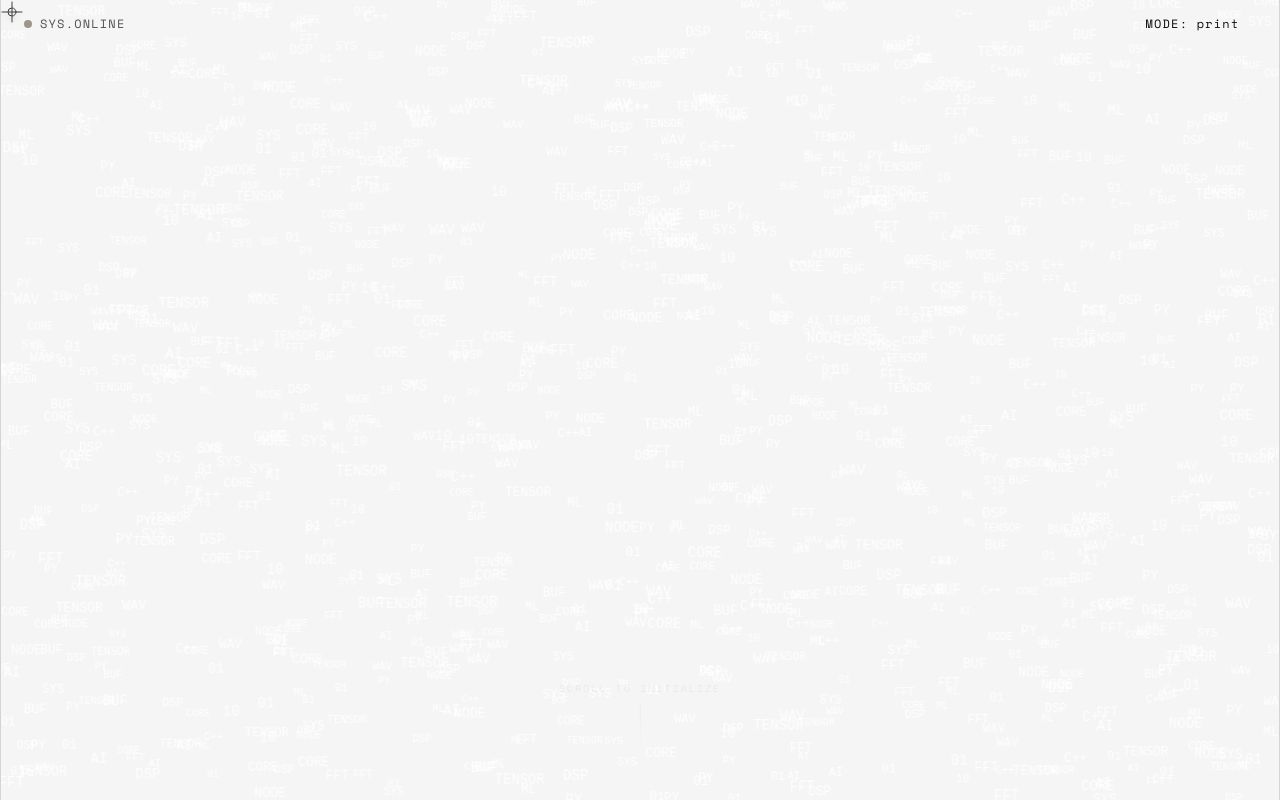
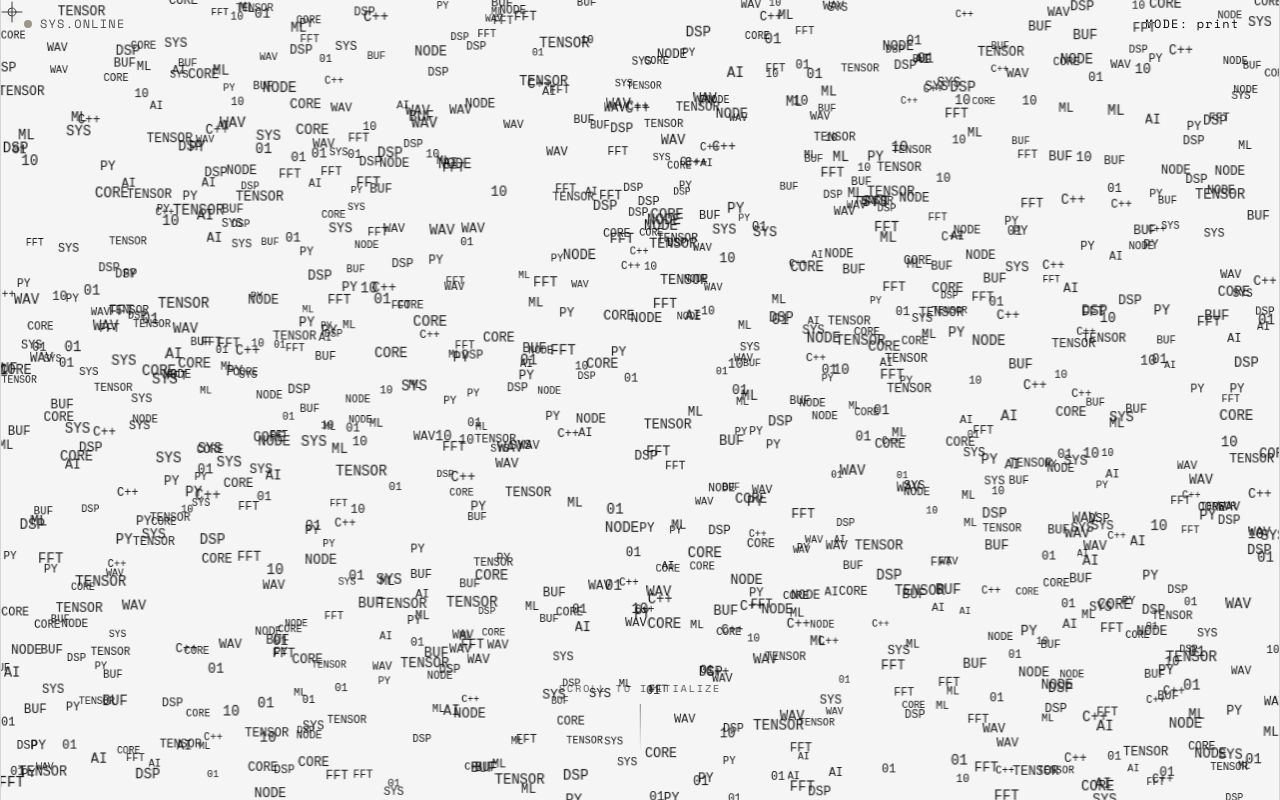
Before and after one commit to DIEGOGCHM/Portfolio_Diego_Chavez_ML_DSP_ENG, a Next.js app: page / in a window 1280 px wide. Shown: the top 800 px of the page. Built offline with nearby package versions, Linux system fonts and the light colour scheme.

Commit message:
Fix particle visibility by removing blend mode and explicitly coloring particles black

```diff
--- a/src/components/HeroCanvas.tsx
+++ b/src/components/HeroCanvas.tsx
@@ -52,7 +52,7 @@
             c.width = w + 4;
             c.height = 16;
             ctx.font = "12px monospace";
-            ctx.fillStyle = "rgba(255, 255, 255, 0.95)";
+            ctx.fillStyle = "rgba(17, 17, 17, 0.95)"; // Black letters to match the light theme
             ctx.fillText(text, 0, 12);
             return c;
         });
@@ -260,11 +260,11 @@
         <div ref={containerRef} className="w-full h-[300vh] relative bg-transparent">
             {/* Sticky wrapper to keep canvas in view while scrolling through the 300vh */}
             <div className="sticky top-0 w-full h-screen overflow-hidden flex flex-col items-center justify-center pointer-events-none">
-                <canvas ref={canvasRef} className="absolute inset-0 w-full h-full mix-blend-difference" />
+                <canvas ref={canvasRef} className="absolute inset-0 w-full h-full" />
             </div>
 
             {/* Scroll Indicator */}
-            <div ref={indicatorRef} className="fixed bottom-12 left-1/2 -translate-x-1/2 z-10 flex flex-col items-center gap-2 mix-blend-difference pointer-events-none transition-opacity duration-75">
+            <div ref={indicatorRef} className="fixed bottom-12 left-1/2 -translate-x-1/2 z-10 flex flex-col items-center gap-2 pointer-events-none transition-opacity duration-75">
                 <span className="text-white_clinical text-[10px] font-mono uppercase tracking-[0.2em]">Scroll to Initialize</span>
                 <div className="w-[1px] h-12 bg-gradient-to-b from-white_clinical to-transparent animate-pulse" />
             </div>
```
